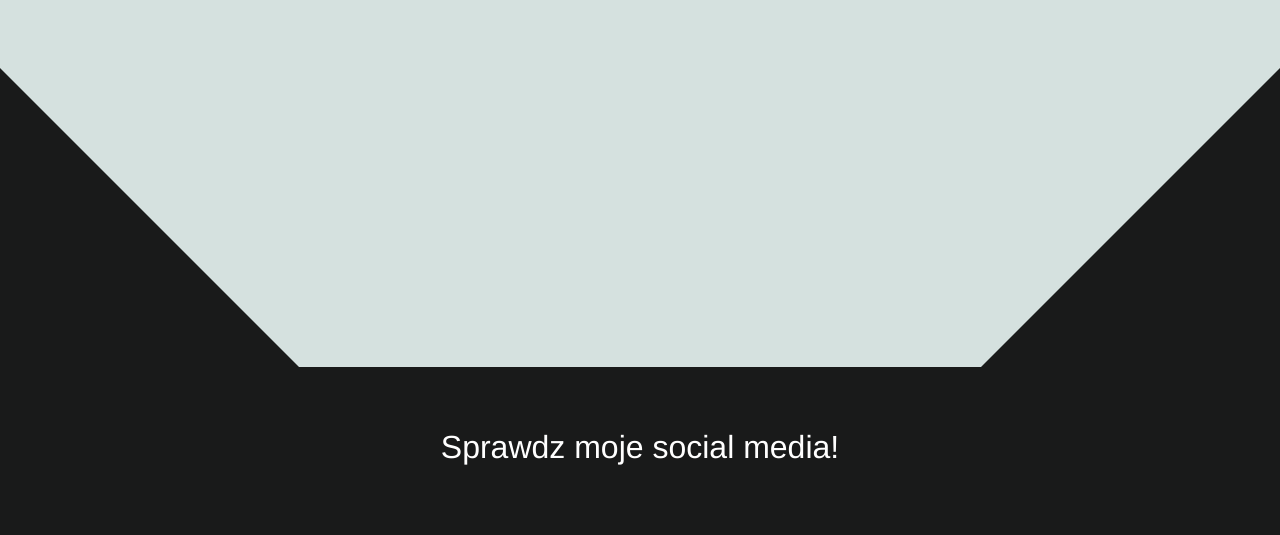
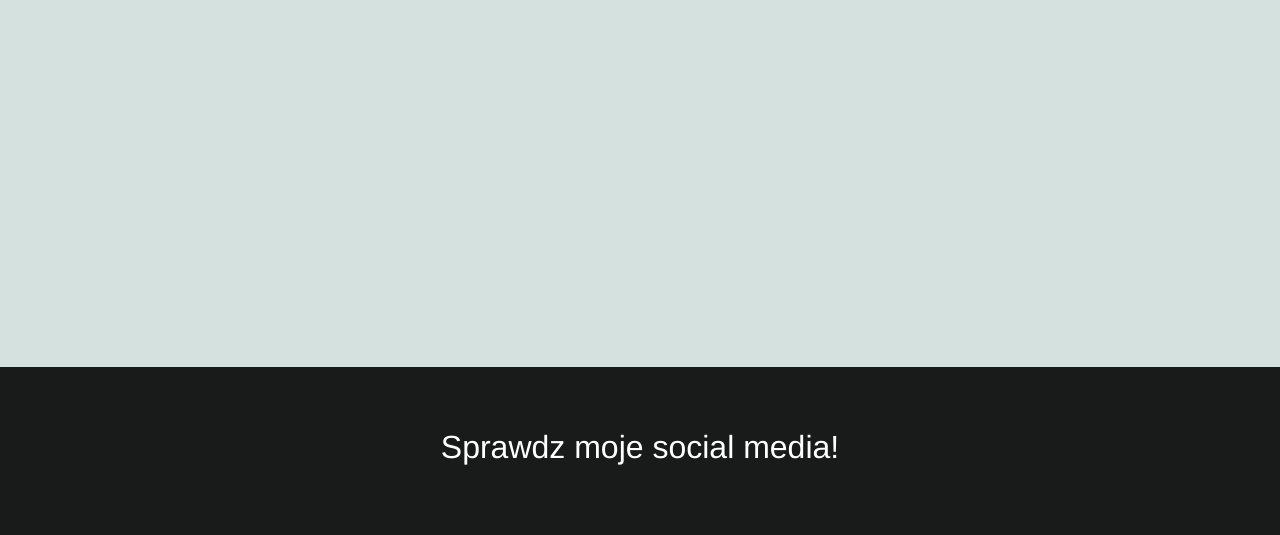
Before and after one commit to MichalWolnyDev/michalwolnydev.github.io, a plain HTML site: page index.html in a window 1280 px wide. Shown: the part 1233-1768 px from the top of the page. Drawn offline with Linux system fonts and the light colour scheme.

Commit message:
commit_3

```diff
--- a/index.html
+++ b/index.html
@@ -1,7 +1,7 @@
 <html lang="pl">
 <head>
     <meta charset="utf-8"/>
-    <meta name="viewport" content="width=device-width, initial-scale=1">
+    <meta name="viewport" content="width=device-width, initial-scale=1.0">
     <link rel="Shortcut icon" href="log_icon.png"/>
     <link rel="stylesheet" href="style.css" type="text/css"/>
     <title>MW - Junior Front-End Developer</title>
@@ -19,7 +19,7 @@
     </div>
     <div style="display:none" class="container animate">
 
-        <header class="">
+        <header>
 
             <div class="empty"></div>
             <div class="rect ">
@@ -65,11 +65,6 @@
                 <span class="hide">Umiejetnosci</span>
             </div>
 
-
-
-
-        <div class="triangle triangleAll"></div>
-        <div class="triangleRight triangleAll"></div>
 
         <div id="openWindow" class="Window">
             <div>
--- a/style.css
+++ b/style.css
@@ -10,7 +10,8 @@
 
 body{
   background-color:darkgray;
-  min-width: 100%;
+  max-width: 100%;
+  height:100%;
 }
 .loader{
     background-color:#d5e1df;
@@ -316,28 +317,7 @@ a:visited{
     font-family: 'helvetica neue', helvetica, arial, sans-serif;
 
 }
-.triangle{
-    border-right:150px solid transparent;
-    border-top:150px solid transparent;
-    border-left:150px solid var(--blackForFoot);
-    border-bottom:150px solid var(--blackForFoot);
-    left:0;
-}
-.triangleRight{
 
-    border-right:150px solid var(--blackForFoot);
-    border-top:150px solid transparent;
-    border-left:150px solid transparent;
-    border-bottom:150px solid var(--blackForFoot);
-    right:0;
-}
-.triangleAll{
-    position:absolute;
-    width:0;
-    height:0;
-    bottom:-1;
-
-}
 /*.square{
     display:block;
     width:30%;
@@ -692,7 +672,7 @@ footer > div{
 @media screen and (max-width:992px){
   .foot_cnt{
     flex-direction: column;
-    height:90%;
+    height:100vh;
     padding:0;
   }
   .copyright{
@@ -714,8 +694,13 @@ footer > div{
   }
 
 }
-@media screen and (max-width:992px) and (orientation:landscape){
+@media screen and (max-width:992px) and (max-height:400px) and (orientation:landscape){
   .foot_cnt{
     height:200%;
   }
 }
+@media screen and (max-width:992px) and (max-height:560px) and (orientation:portrait){
+  .foot_cnt{
+    height:150%;
+  }
+}
```
